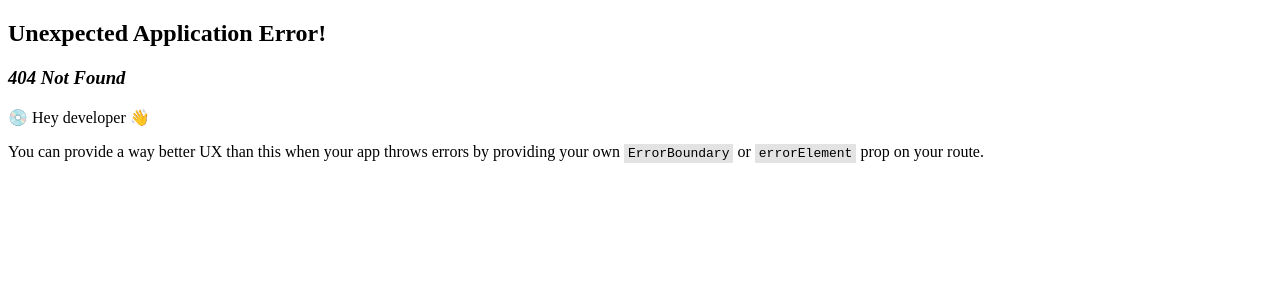
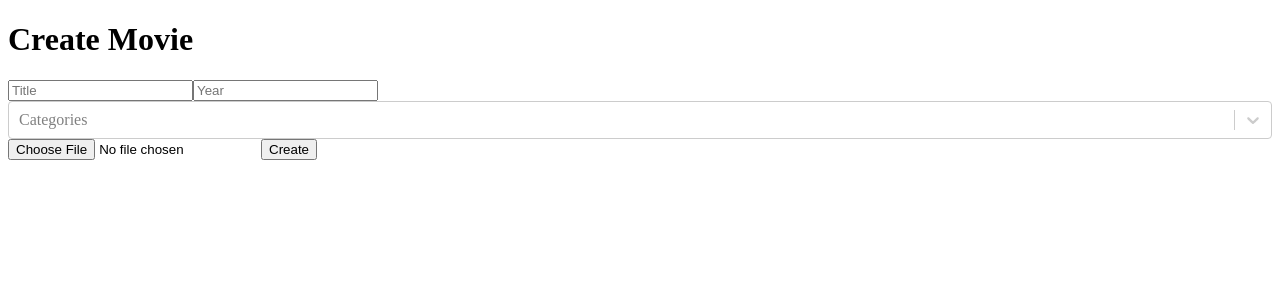
Before and after one commit to Ru28/WTS-Task, a React (Vite) app in the folder frontend/moviesDatabaseSystem/: page /create in a window 1280 px wide. Before the commit this address had no page. Shown: the top 300 px of the page. Built offline with nearby package versions, Linux system fonts and the light colour scheme.

Commit message:
created createMovie component

```diff
--- /dev/null
+++ b/frontend/moviesDatabaseSystem/src/components/CreateMovies.jsx
@@ -0,0 +1,64 @@
+// src/components/CreateMovie.js
+import { useState } from 'react';
+import axios from 'axios';
+import Select from 'react-select';
+import { useNavigate } from 'react-router-dom';
+
+const categoryOptions = [
+  { value: 'Action', label: 'Action' },
+  { value: 'Comedy', label: 'Comedy' },
+  { value: 'Drama', label: 'Drama' },
+];
+
+const CreateMovie = () => {
+  const [title, setTitle] = useState('');
+  const [year, setYear] = useState('');
+  const [categories, setCategories] = useState([]);
+  const [poster, setPoster] = useState(null);
+  const navigate = useNavigate();
+
+  const handleSubmit = async (e) => {
+    e.preventDefault();
+    const formData = new FormData();
+    formData.append('title', title);
+    formData.append('year', year);
+    formData.append('categories', categories.map(c => c.value));
+    formData.append('poster', poster);
+
+    await axios.post('http://localhost:5000/api/createmovie', formData);
+    navigate('/');
+  };
+
+  return (
+    <div>
+      <h1>Create Movie</h1>
+      <form onSubmit={handleSubmit}>
+        <input
+          type="text"
+          value={title}
+          onChange={(e) => setTitle(e.target.value)}
+          placeholder="Title"
+          required
+        />
+        <input
+          type="number"
+          value={year}
+          onChange={(e) => setYear(e.target.value)}
+          placeholder="Year"
+          required
+        />
+        <Select
+          isMulti
+          options={categoryOptions}
+          value={categories}
+          onChange={setCategories}
+          placeholder="Categories"
+        />
+        <input type="file" onChange={(e) => setPoster(e.target.files[0])} required />
+        <button type="submit">Create</button>
+      </form>
+    </div>
+  );
+};
+
+export default CreateMovie;
--- a/frontend/moviesDatabaseSystem/src/components/MovieList.jsx
+++ b/frontend/moviesDatabaseSystem/src/components/MovieList.jsx
@@ -14,7 +14,7 @@ const MovieList = () => {
   }, [page, sort, filter]);
 
   const fetchMovies = async () => {
-    const response = await axios.get('http://localhost:5000/', {
+    const response = await axios.get('http://localhost:5000/api/getmovie', {
       params: { page, sort, filter },
     });
     setMovies(response.data);
```
Also changed, not shown: frontend/moviesDatabaseSystem/src/App.jsx (+7 -2 lines), 1 other file (tests, documents, lock files or other folders).
